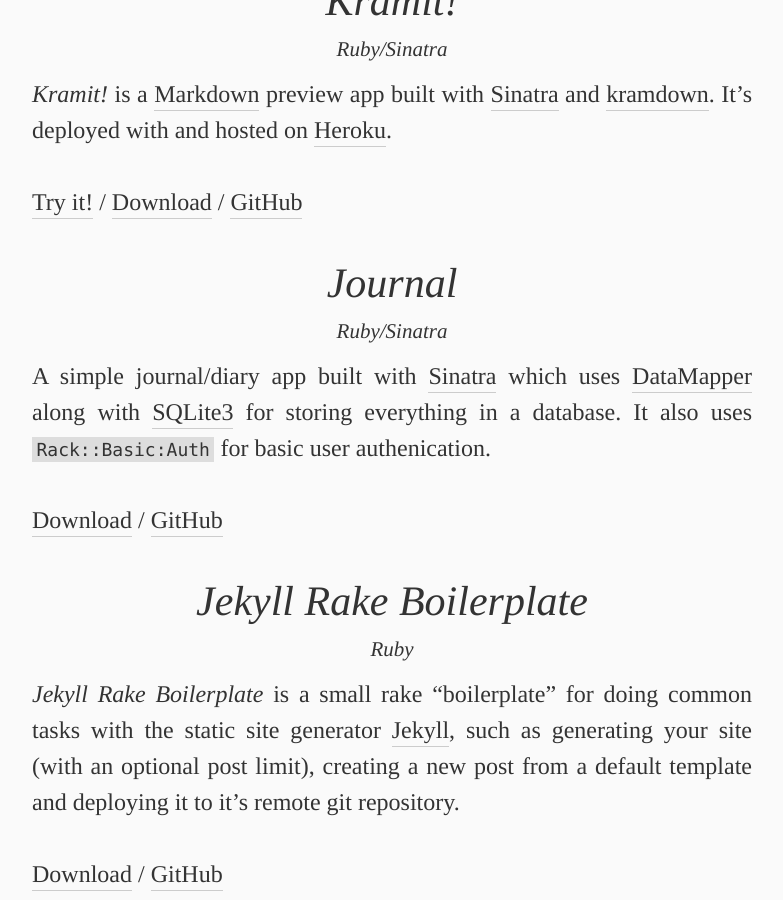
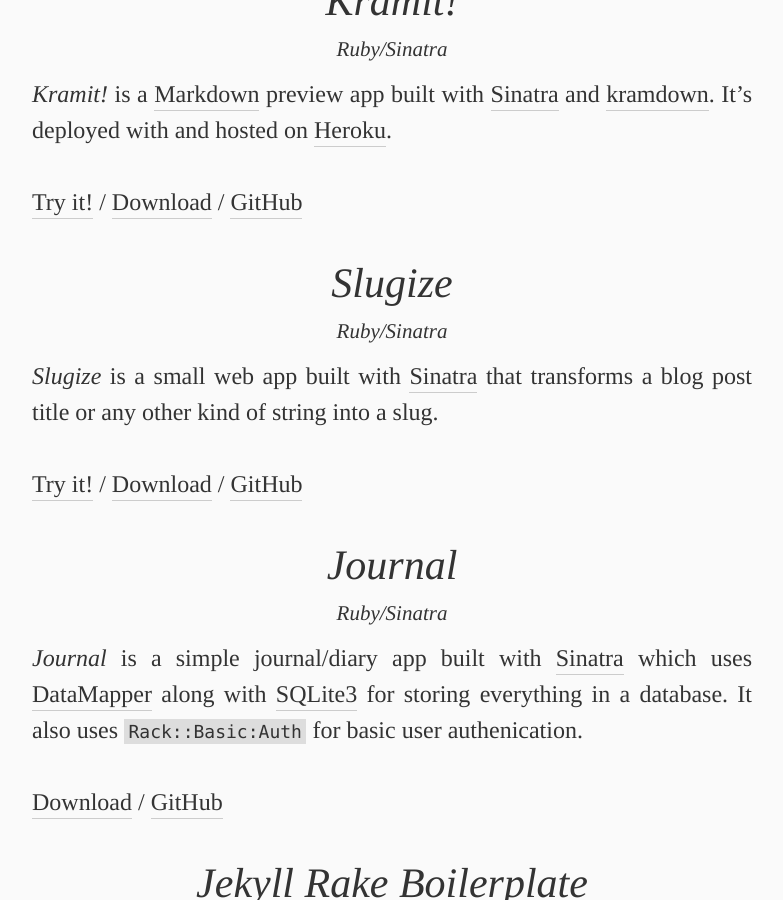
Before and after one commit to gummesson/ellengummesson, a Jekyll site: the page built from projects.md, in a window 1280 px wide and 900 px high, scrolled down 603 px. Shown: the whole window, without its empty margins (248-1031 px from the left). Built offline with Jekyll 4.4.1, drawn with Linux system fonts in a browser that asks for light colours.

Commit message:
Updated.

```diff
--- a/humans.txt
+++ b/humans.txt
@@ -7,7 +7,7 @@
 
 /* THE SITE */
 
-Last Updated: 2013/01/13
+Last Updated: 2013/01/14
    Standards: HTML5 & CSS3
   Components: HTML5Shiv
     Software: gVim         (http://www.vim.org/)
--- a/projects.md
+++ b/projects.md
@@ -13,11 +13,19 @@
 
 [Try it!](http://kramit.ellengummesson.com/ "Kramit!") / [Download](https://github.com/gummesson/kramit/zipball/master "Download Kramit!") / [GitHub](https://github.com/gummesson/kramit "Kramit! on GitHub")
 
+## Slugize
+
+<p class="margin-small small centered italic">Ruby/Sinatra</p>
+
+*Slugize* is a small web app built with [Sinatra](http://www.sinatrarb.com/ "Sinatra") that transforms a blog post title or any other kind of string into a slug.
+
+[Try it!](http://slugize.ellengummesson.com/ "Slugize") / [Download](https://github.com/gummesson/slugize/zipball/master "Download Slugize") / [GitHub](https://github.com/gummesson/slugize "Slugize on GitHub")
+
 ## Journal
 
 <p class="margin-small small centered italic">Ruby/Sinatra</p>
 
-A simple journal/diary app built with [Sinatra](http://www.sinatrarb.com/ "Sinatra") which uses [DataMapper](http://datamapper.org "DataMapper") along with [SQLite3](http://www.sqlite.org/ "SQLite3") for storing everything in a database. It also uses `Rack::Basic:Auth` for basic user authenication.
+*Journal* is a simple journal/diary app built with [Sinatra](http://www.sinatrarb.com/ "Sinatra") which uses [DataMapper](http://datamapper.org "DataMapper") along with [SQLite3](http://www.sqlite.org/ "SQLite3") for storing everything in a database. It also uses `Rack::Basic:Auth` for basic user authenication.
 
 [Download](https://github.com/gummesson/journal/zipball/master "Download Journal") / [GitHub](https://github.com/gummesson/journal "Journal on GitHub")
 
```
